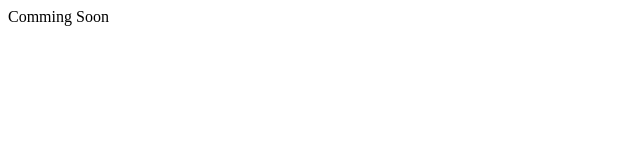
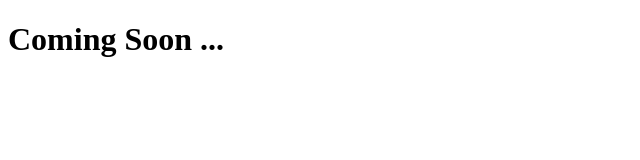
Before and after one commit to thnkng/thinkng.com.br, a plain HTML site: page index.html in a window 1280 px wide. Shown: the whole page, without its empty margins (0-640 px from the left). Drawn offline with Linux system fonts and the light colour scheme.

Commit message:
Update index.html

```diff
--- a/index.html
+++ b/index.html
@@ -8,6 +8,6 @@
   <title>Thinkng</title>
 </head>
 <body>
-  Comming Soon
+  <h1>Coming Soon ...</h1>
 </body>
 </html>
```
